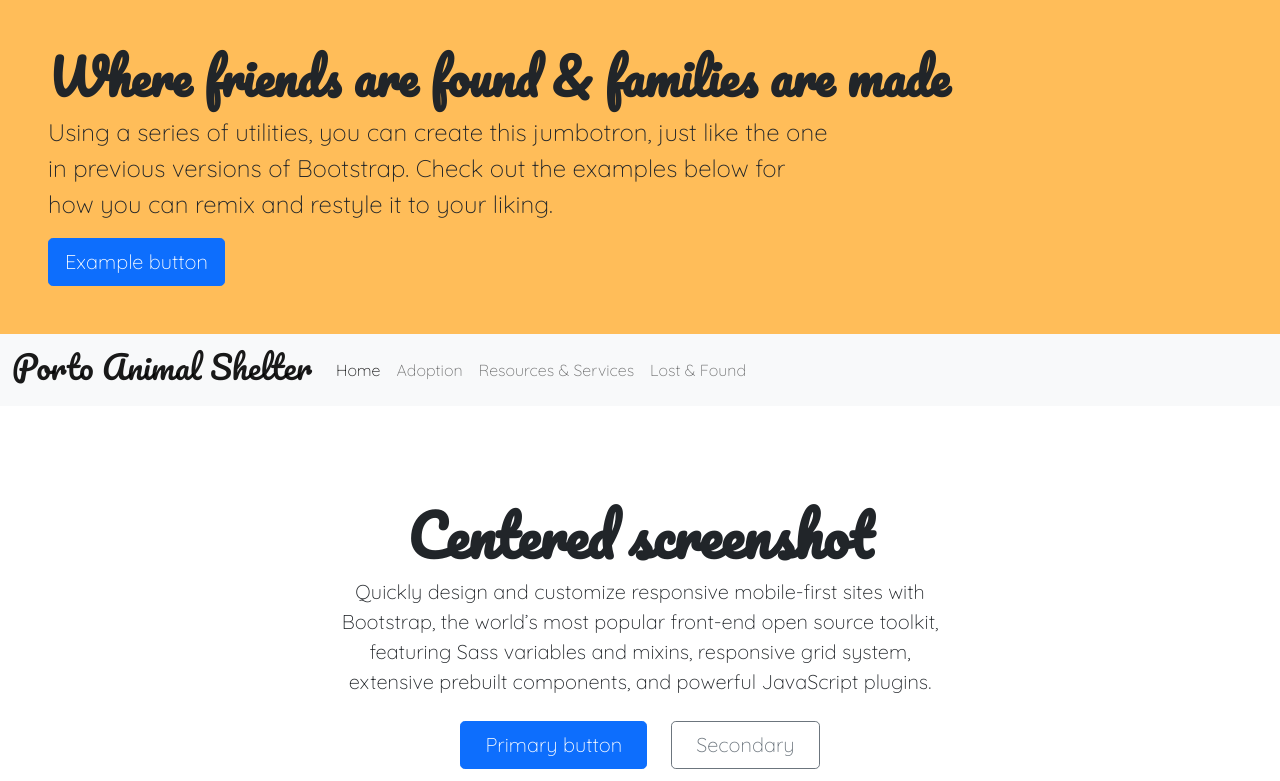
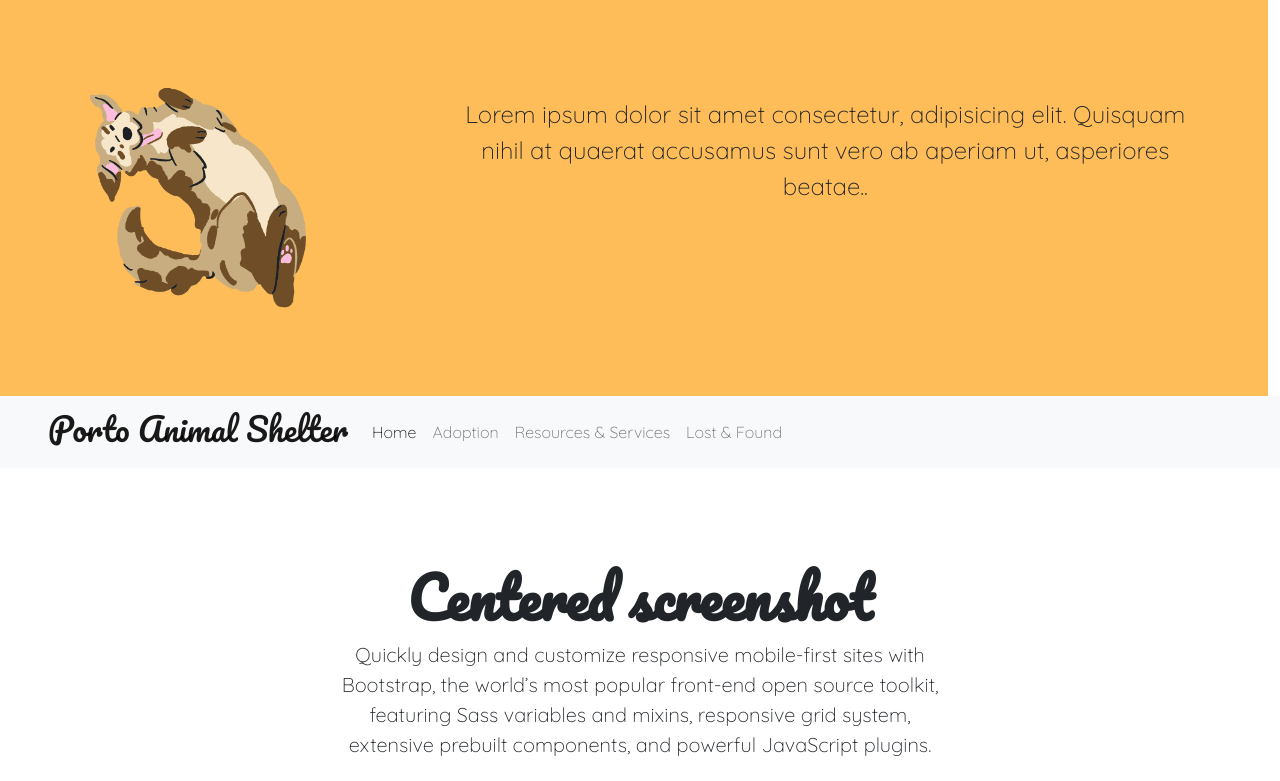
Before and after one commit to tinalr/Animal-Shelter, a website: page index.html in a window 1280 px wide. Shown: the top 781 px of the page. Drawn offline with nearby package versions, Linux system fonts and the light colour scheme.

Commit message:
formatted logo and text in jumbotron

```diff
--- a/css/styles.css
+++ b/css/styles.css
@@ -6,6 +6,11 @@ h1, h2 {
     font-family: 'Pacifico', cursive;
 }
 
+.logo-lg {
+    max-width: 300px;
+    min-width: 100px;
+}
+
 #jumbotron {
     background-color: #ffbd59ff;
 }
--- a/index.html
+++ b/index.html
@@ -23,15 +23,19 @@
 <header>
 
     <div class="rounded-3">
-      <div id="jumbotron" class="container-fluid p-5">
-        <h1 class="display-5 fw-bold">Where friends are found & families are made</h1>
-        <p class="col-md-8 fs-4">Using a series of utilities, you can create this jumbotron, just like the one in previous versions of Bootstrap. Check out the examples below for how you can remix and restyle it to your liking.</p>
-        <button class="btn btn-primary btn-lg" type="button">Example button</button>
+      <div id="jumbotron" class="container-fluid p-3 p-lg-5 row">
+        <div class="col text-sm-start text-center">
+          <img class="logo-lg" src="assets/logo-maximum-yellow-red.png" alt="logo">
+        </div>
+        <div class="col-12 col-sm-5 col-md-6 col-lg-7 col-xl-8 pt-md-5">
+          <!--<h1 class="display-6 fw-bold">Where friends are found & families are made</h1>-->
+          <p class="fs-4 text-center">Lorem ipsum dolor sit amet consectetur, adipisicing elit. Quisquam nihil at quaerat accusamus sunt vero ab aperiam ut, asperiores beatae..</p>
+        </div>
       </div>
     </div>
 
     <nav class="navbar navbar-expand-lg navbar-light bg-light">
-        <div class="container-fluid">
+        <div class="container-fluid px-lg-5">
             <a class="navbar-brand" href="#"><h2>Porto Animal Shelter</h2></a>
             <button class="navbar-toggler" type="button" data-bs-toggle="collapse" data-bs-target="#navbarNavAltMarkup" aria-controls="navbarNavAltMarkup" aria-expanded="false" aria-label="Toggle navigation">
                 <span class="navbar-toggler-icon"></span>
@@ -162,8 +166,8 @@
                 <h2>Porto Animal Shelter</h2>
                 <address>
                     123 Main St <br>
-                    Anywhere, USA 12345
-                    <a href="" type="email">porto@email.com</a>
+                    Anywhere, USA 12345 <br>
+                    <a href="" type="email">porto@email.com</a><br>
                     <a href="" type="tel">1-234-5678</a>
                 </address>
             </div>
@@ -176,7 +180,7 @@
           <a href="/" class="mb-3 me-2 mb-md-0 text-muted text-decoration-none lh-1">
             <svg class="bi" width="30" height="24"><use xlink:href="#bootstrap"/></svg>
           </a>
-          <span class="text-muted">&copy; 2021 Company, Inc</span>
+          <span class="text-muted">&copy; 2022 Company, Inc</span>
         </div>
 
         <ul class="nav col-md-4 justify-content-end list-unstyled d-flex">
```
